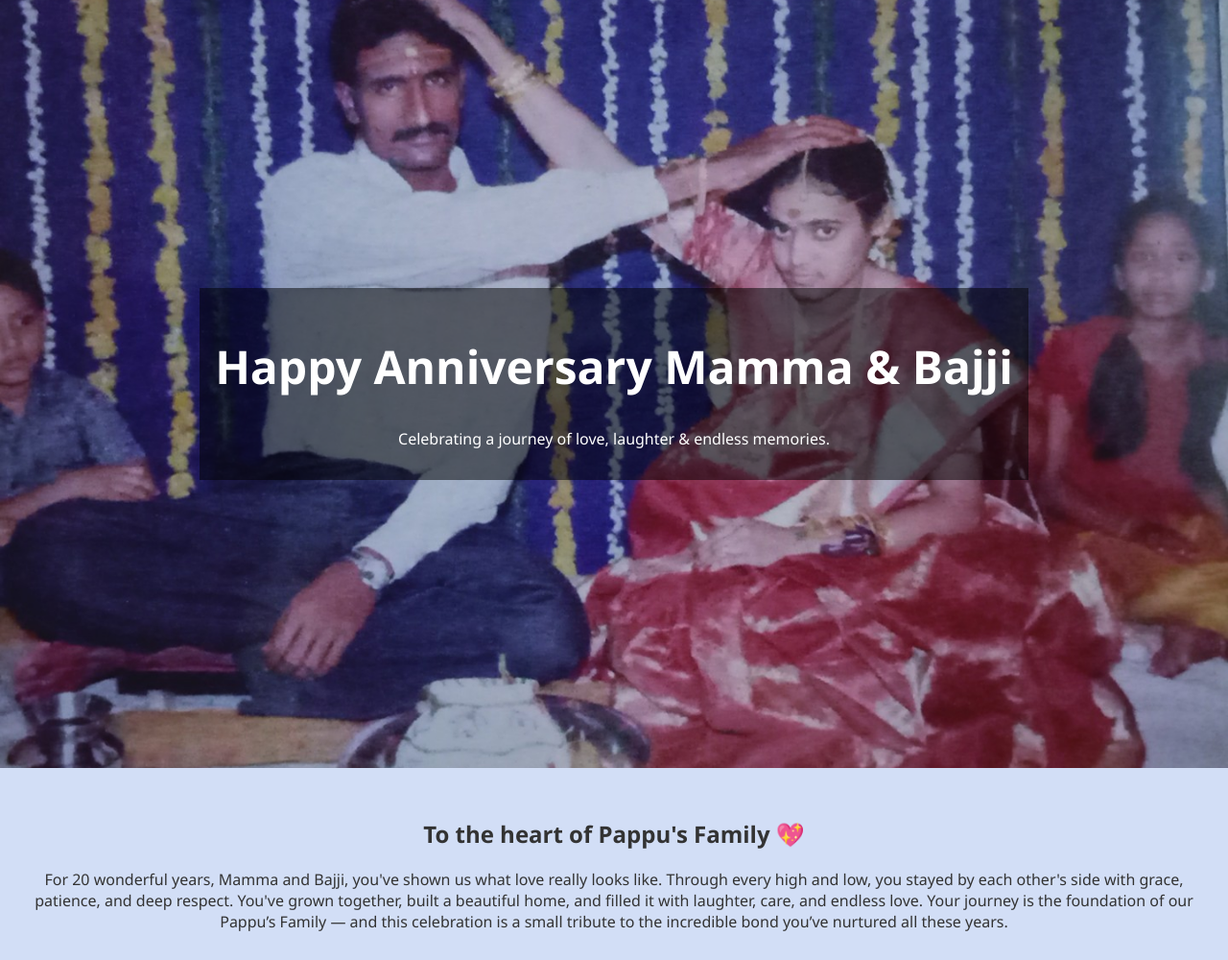
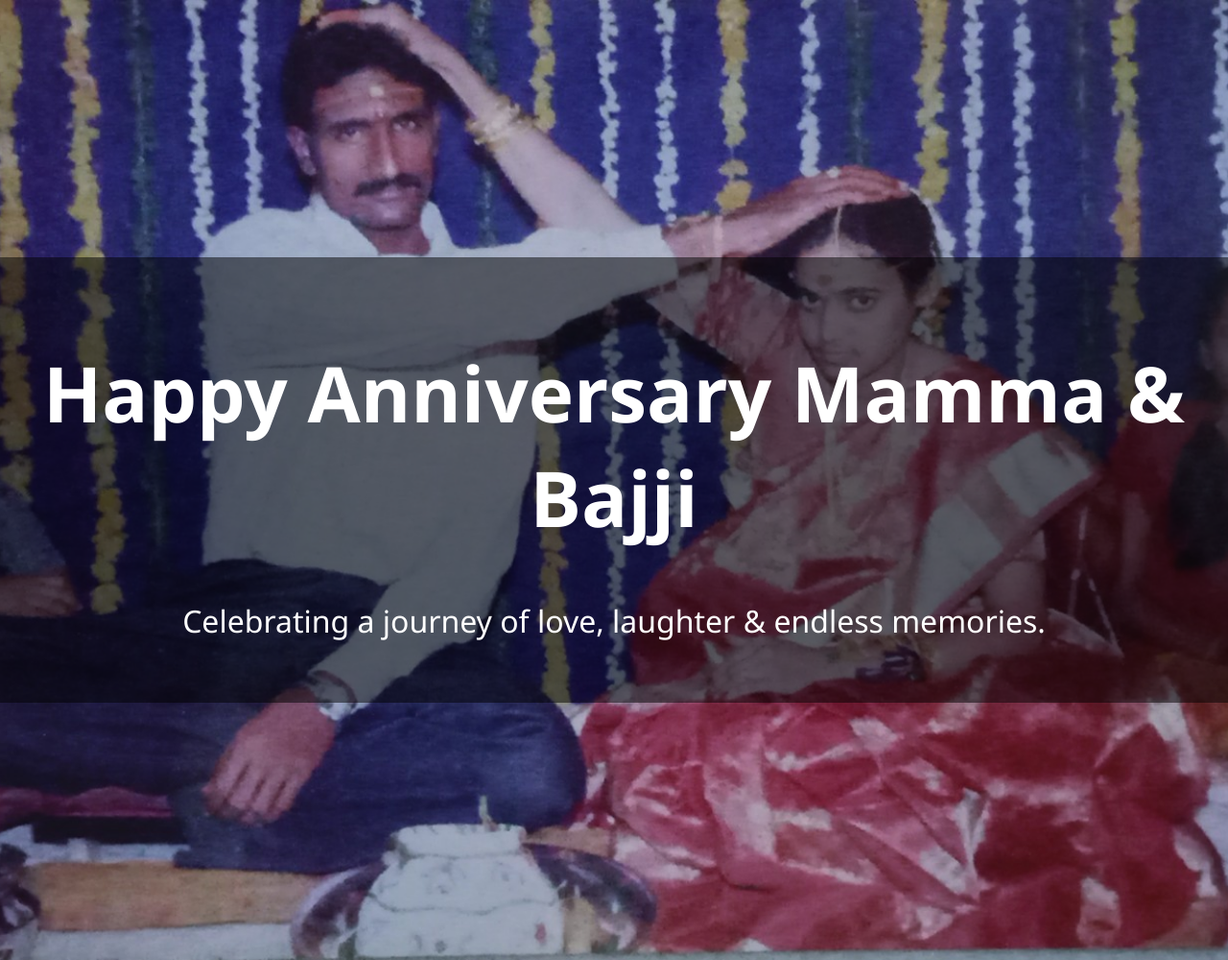
Before and after one commit to achaitanyasri/anniversary-gift, a plain HTML site: page index.html in a window 1280 px wide. Shown: the top 1000 px of the page at 96% size. Drawn offline with Linux system fonts and the light colour scheme.

Commit message:
Update style.css

```diff
--- a/style.css
+++ b/style.css
@@ -17,7 +17,7 @@ body {
 header.hero {
   position: relative;
   background: url('images/photo1.jpg') no-repeat center center/cover;
-  height: 100vh;
+  height:1000px;
   display: flex;
   align-items: center;
   justify-content: center;
@@ -26,13 +26,16 @@ header.hero {
 header .overlay {
   background: rgba(0, 0, 0, 0.5);
   color: rgb(255, 255, 255);
-  padding: 1rem;
+  padding: 2rem;
+  font-size: 2rem ;
+  margin: 0rem;
   text-align: center;
 }
 
 header h1 {
-  font-size: 3rem;
+  font-size: 5rem;
 }
+
 
 .intro, .timeline, .message {
   padding: 2rem;
```
